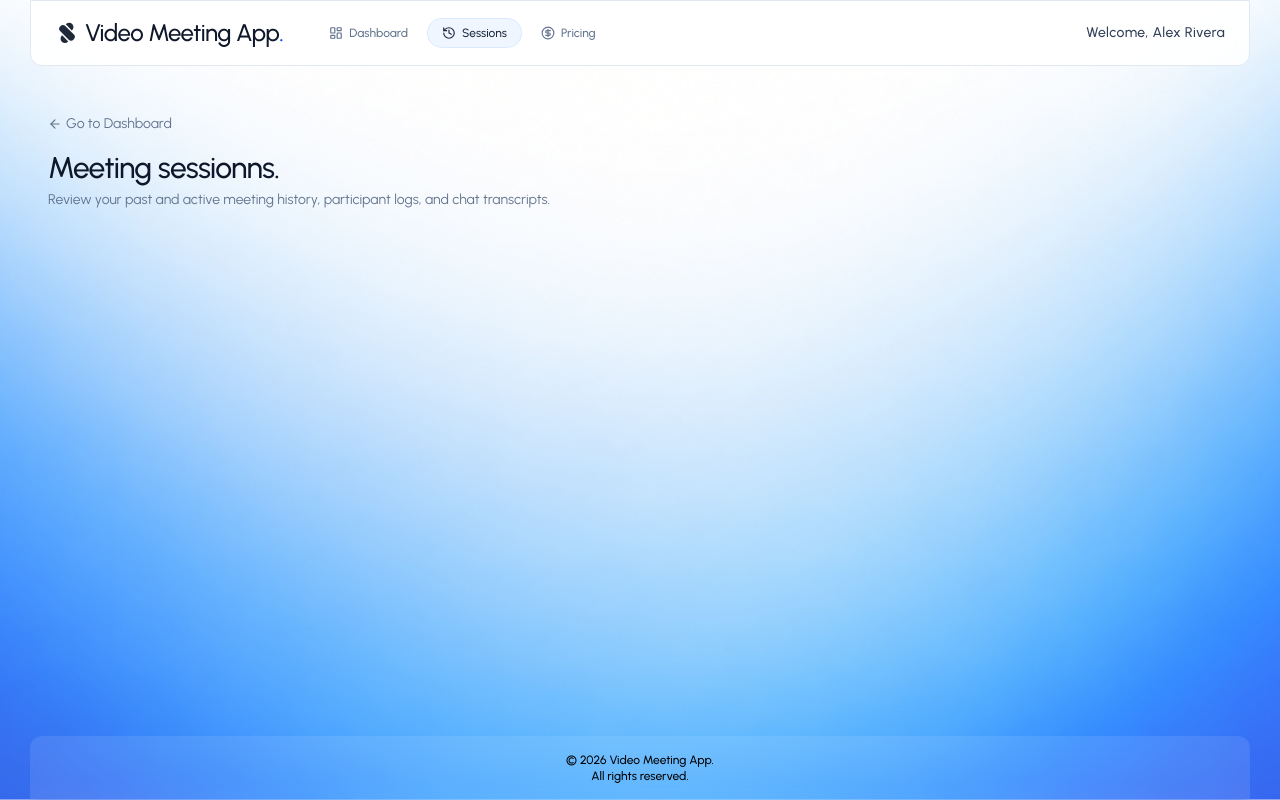
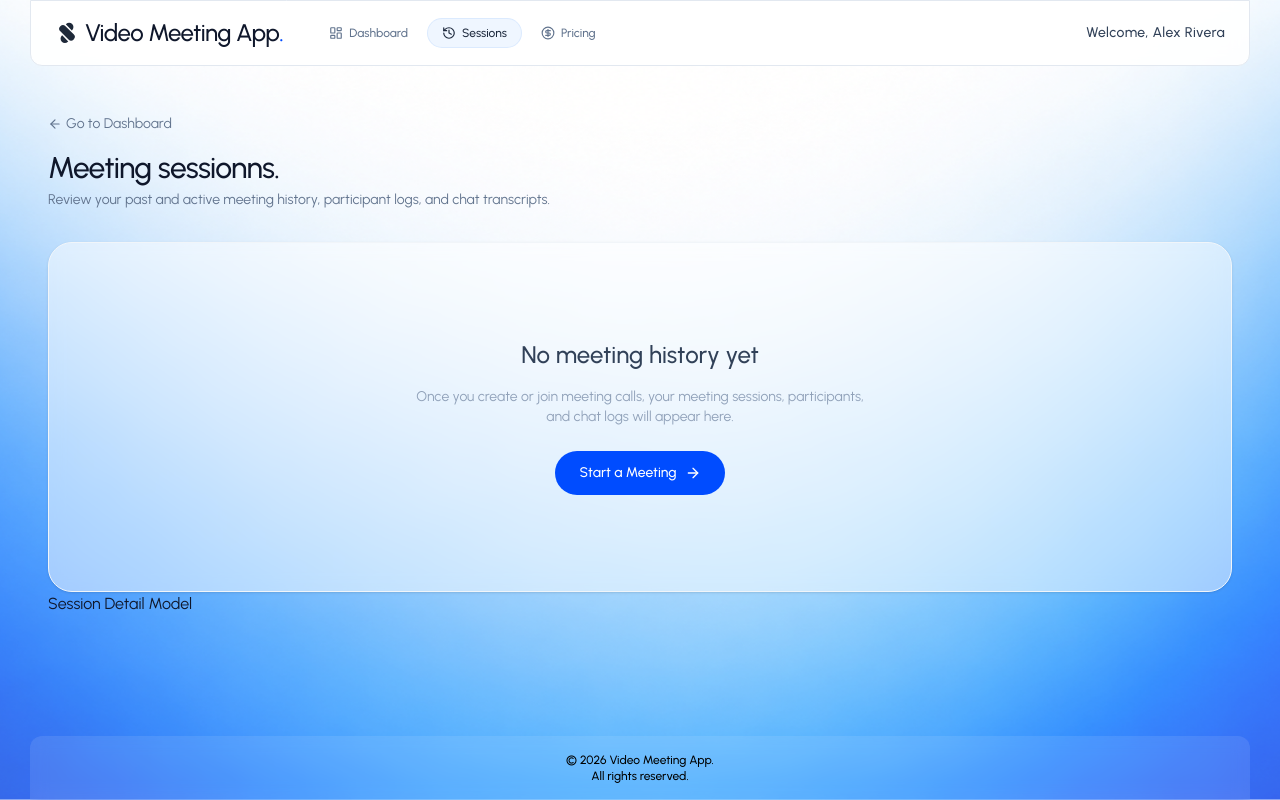
Before and after one commit to ayushjhade/Video-Meeting-App, a React (Vite) app in the folder client/: page /sessions in a window 1280 px wide. Built offline with nearby package versions, Linux system fonts and the light colour scheme; no server answers.

Commit message:
feat: add sessions empty state and history layout
 - Add reusable EmptySessions component with a dashboard navigation link.
- Integrate empty-state handling and session state into the Sessions page.

```diff
--- /dev/null
+++ b/client/src/components/sessions/EmptySessions.jsx
@@ -0,0 +1,19 @@
+import { ArrowRightIcon } from 'lucide-react'
+import React from 'react'
+import { Link } from 'react-router-dom'
+
+const EmptySessions = () => {
+  return (
+    <div className="w-full bg-white/50 backdrop-blur rounded-3xl p-12 xl:py-24 text-center border border-slate-100 shadow-sm flex flex-col items-center justify-center space-y-4">
+        <h3 className="text-xl lg:text-2xl font-medium text-slate-700">No meeting history yet</h3>
+        <p className="text-sm text-slate-400 max-w-md">Once you create or join meeting calls, your meeting sessions, participants, and chat logs will appear here.</p>
+
+        <Link to="/dashboard" className="bg-primary hover:bg-primary-hover text-white font-medium px-6 py-3 rounded-full text-sm transition-all inline-flex items-center gap-2 mt-2">
+            Start a Meeting
+            <ArrowRightIcon className="w-4 h-4" />
+        </Link>
+    </div>
+  )
+}
+
+export default EmptySessions
--- a/client/src/pages/Sessions.jsx
+++ b/client/src/pages/Sessions.jsx
@@ -1,8 +1,15 @@
-import React from 'react'
-import { Link} from 'react-router-dom'
+import React, { useState } from 'react'
+import { Link, useNavigate} from 'react-router-dom'
 import { ArrowLeftIcon } from 'lucide-react'
+import {dummySessions} from '../assets/asset'
+import EmptySessions from '../components/sessions/EmptySessions'
 
 const Sessions = () => {
+
+  const [sessions] = useState([])
+  const [selectedSession, setSelectedSession] = useState(null)
+  const navigate = useNavigate()
+
   return (
     <main className="flex-1 max-w-7xl w-full mx-auto p-6 md:p-12">
       {/* page title & Navigation header*/}
@@ -16,6 +23,21 @@ const Sessions = () => {
 
       </div>
 
+      {/*Session grid / empty state */}
+      {
+        sessions.length ==0 ? (
+          <EmptySessions/>
+        ):(
+          <div>
+            <p>Session Card</p>
+          </div>
+        )
+      }
+
+      {/* Session Detail Model */}
+      <p>Session Detail Model</p>
+
+
     </main>
   )
 }
```
